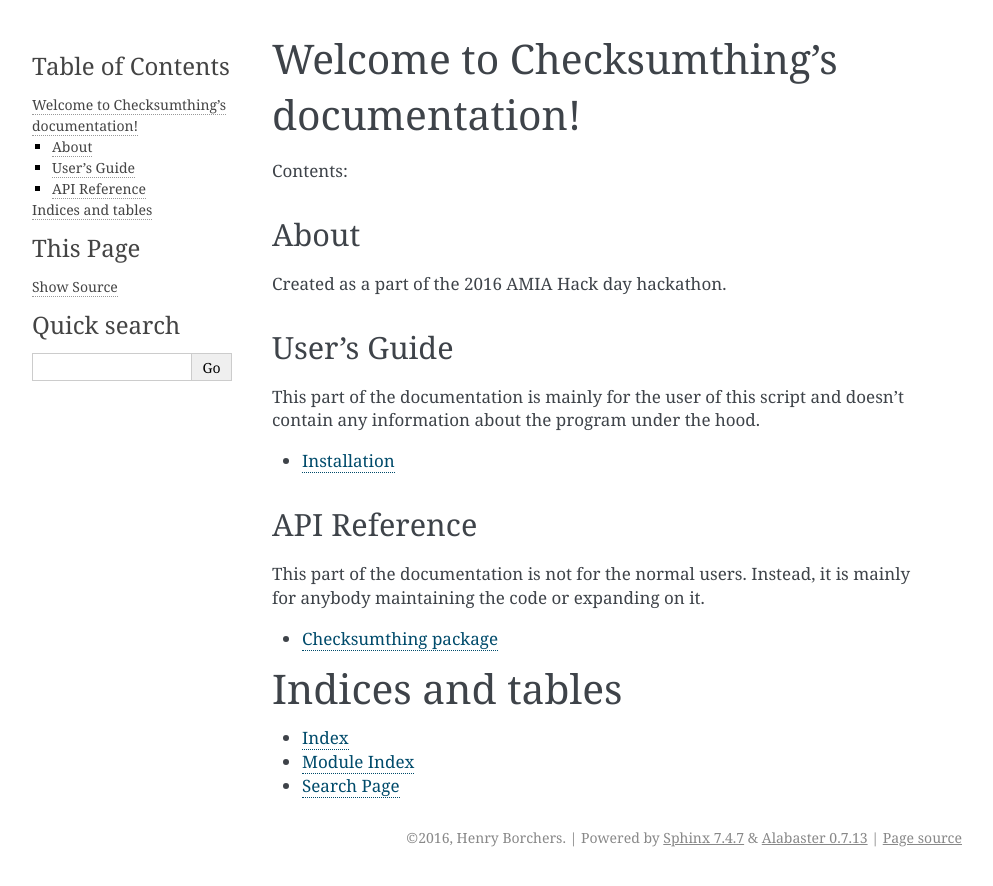
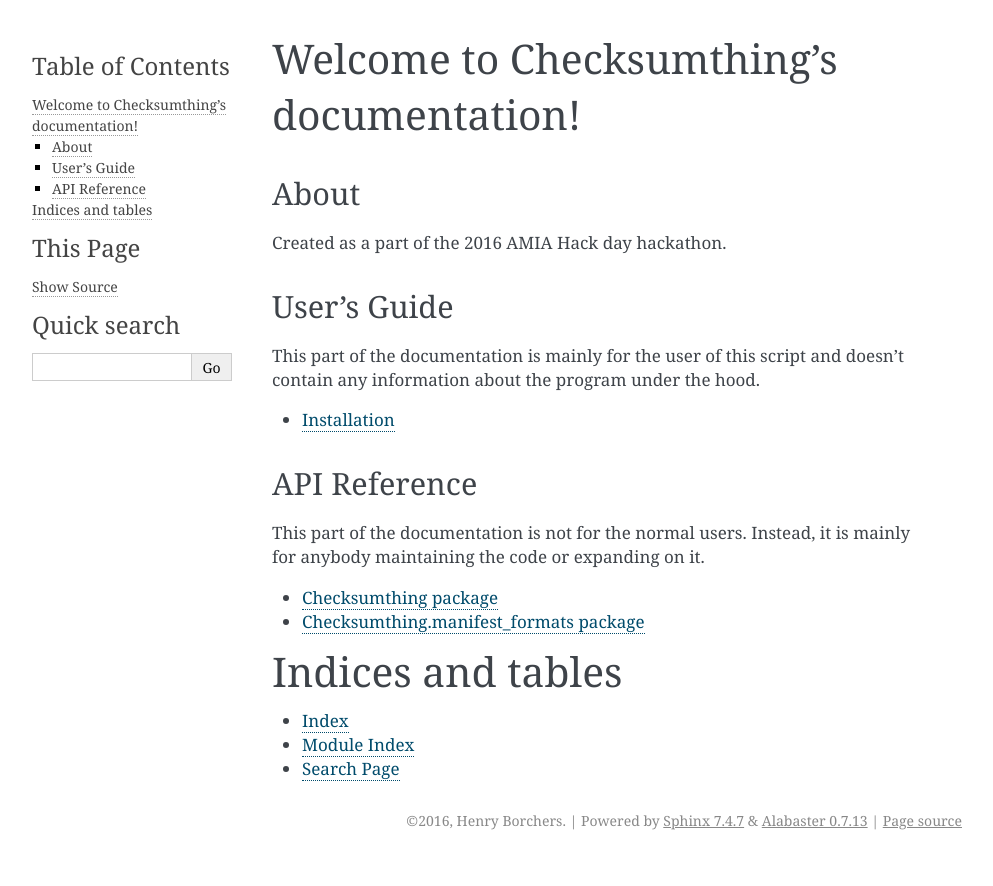
Before and after one commit to amiaopensource/checksumthing, a Sphinx documentation site: the page built from docs/source/index.rst, in a window 1280 px wide. Shown: the top 886 px of the page, without its empty margins (148-1141 px from the left). Built offline with Sphinx 7.4.7, drawn with Linux system fonts in a browser that asks for light colours; pages that are not in the unit, such as notebooks, are missing from menus.

Commit message:
added Manifest documentation

```diff
--- a/docs/source/contents.rst
+++ b/docs/source/contents.rst
@@ -20,3 +20,4 @@
     :maxdepth: 1
 
     Checksumthing.rst
+    manifest_formats.rst
--- a/docs/source/index.rst
+++ b/docs/source/index.rst
@@ -6,7 +6,6 @@
 Welcome to Checksumthing's documentation!
 =========================================
 
-Contents:
 
 .. toctree::
    :maxdepth: 2
```
